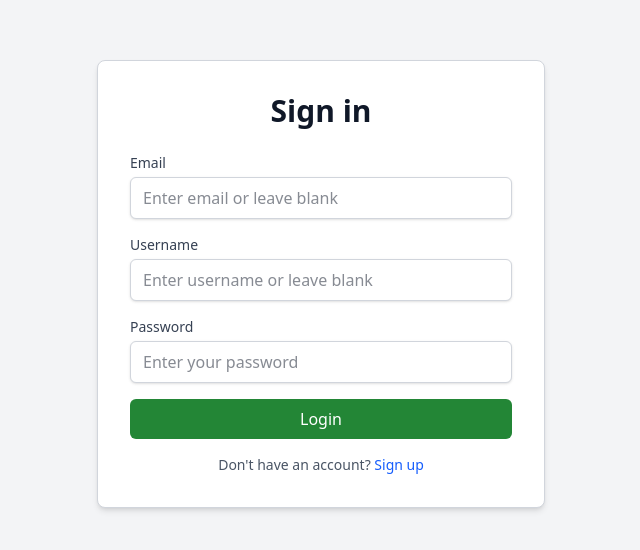
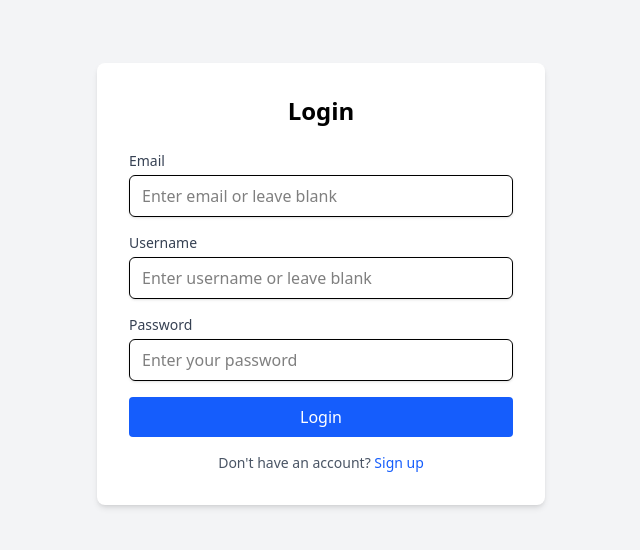
Before and after one commit to MarkAnthonyAlejo/git_repo_explorer_app, a Next.js app in the folder git_repo_frontend/: page / in a window 1280 px wide. Shown: the part 116-666 px from the top of the page, without its empty margins (319-959 px from the left). Built offline with nearby package versions, Linux system fonts and the light colour scheme.

Commit message:
Updated page.tsx again.

```diff
--- a/git_repo_frontend/src/app/page.tsx
+++ b/git_repo_frontend/src/app/page.tsx
@@ -17,6 +17,7 @@ export default function LoginPage() {
 
   const handleLogin = async (e: React.FormEvent) => {
     e.preventDefault();
+
 
     if (!formData.password || (!formData.email && !formData.username)) {
       alert('Please enter your password and either email or username.');
@@ -49,57 +50,57 @@ export default function LoginPage() {
   };
 
   return (
-    <main className="flex min-h-screen items-center justify-center bg-gray-100 dark:bg-[#0d1117] transition-colors px-4">
-      <div className="w-full max-w-md p-8 bg-white dark:bg-[#161b22] rounded-lg shadow-md border border-gray-300 dark:border-[#30363d]">
-        <h1 className="text-3xl font-bold text-center mb-6 text-gray-900 dark:text-white">Sign in</h1>
+    <main className="flex min-h-screen items-center justify-center bg-gray-100 px-4">
+      <div className="w-full max-w-md p-8 bg-white rounded-lg shadow-md">
+        <h1 className="text-2xl font-bold text-center mb-6">Login</h1>
         <form onSubmit={handleLogin} className="space-y-4">
           <div>
-            <label className="block text-sm font-medium text-gray-700 dark:text-gray-300">Email</label>
+            <label className="block text-sm font-medium text-gray-700">Email</label>
             <input
               type="email"
               name="email"
               value={formData.email}
               onChange={handleChange}
-              className="mt-1 block w-full rounded-md border border-gray-300 dark:border-[#30363d] bg-white dark:bg-[#0d1117] px-3 py-2 text-gray-900 dark:text-white shadow-sm focus:outline-none focus:ring focus:border-blue-500"
+              className="mt-1 block w-full rounded-md border px-3 py-2 shadow-sm focus:outline-none focus:ring focus:border-blue-500"
               placeholder="Enter email or leave blank"
             />
           </div>
           <div>
-            <label className="block text-sm font-medium text-gray-700 dark:text-gray-300">Username</label>
+            <label className="block text-sm font-medium text-gray-700">Username</label>
             <input
               type="text"
               name="username"
               value={formData.username}
               onChange={handleChange}
-              className="mt-1 block w-full rounded-md border border-gray-300 dark:border-[#30363d] bg-white dark:bg-[#0d1117] px-3 py-2 text-gray-900 dark:text-white shadow-sm focus:outline-none focus:ring focus:border-blue-500"
+              className="mt-1 block w-full rounded-md border px-3 py-2 shadow-sm focus:outline-none focus:ring focus:border-blue-500"
               placeholder="Enter username or leave blank"
             />
           </div>
           <div>
-            <label className="block text-sm font-medium text-gray-700 dark:text-gray-300">Password</label>
+            <label className="block text-sm font-medium text-gray-700">Password</label>
             <input
               type="password"
               name="password"
               required
               value={formData.password}
               onChange={handleChange}
-              className="mt-1 block w-full rounded-md border border-gray-300 dark:border-[#30363d] bg-white dark:bg-[#0d1117] px-3 py-2 text-gray-900 dark:text-white shadow-sm focus:outline-none focus:ring focus:border-blue-500"
+              className="mt-1 block w-full rounded-md border px-3 py-2 shadow-sm focus:outline-none focus:ring focus:border-blue-500"
               placeholder="Enter your password"
             />
           </div>
           <button
             type="submit"
-            className="w-full bg-[#238636] hover:bg-[#2ea043] text-white py-2 rounded-md font-medium transition-colors"
+            className="w-full bg-blue-600 text-white py-2 rounded hover:bg-blue-700 transition"
           >
             Login
           </button>
         </form>
 
-        <p className="mt-4 text-center text-sm text-gray-600 dark:text-gray-400">
+        <p className="mt-4 text-center text-sm text-gray-600">
           Don&apos;t have an account?{' '}
           <button
             onClick={() => router.push('/signupPage')}
-            className="text-blue-600 dark:text-blue-400 hover:underline"
+            className="text-blue-600 hover:underline"
           >
             Sign up
           </button>
```
